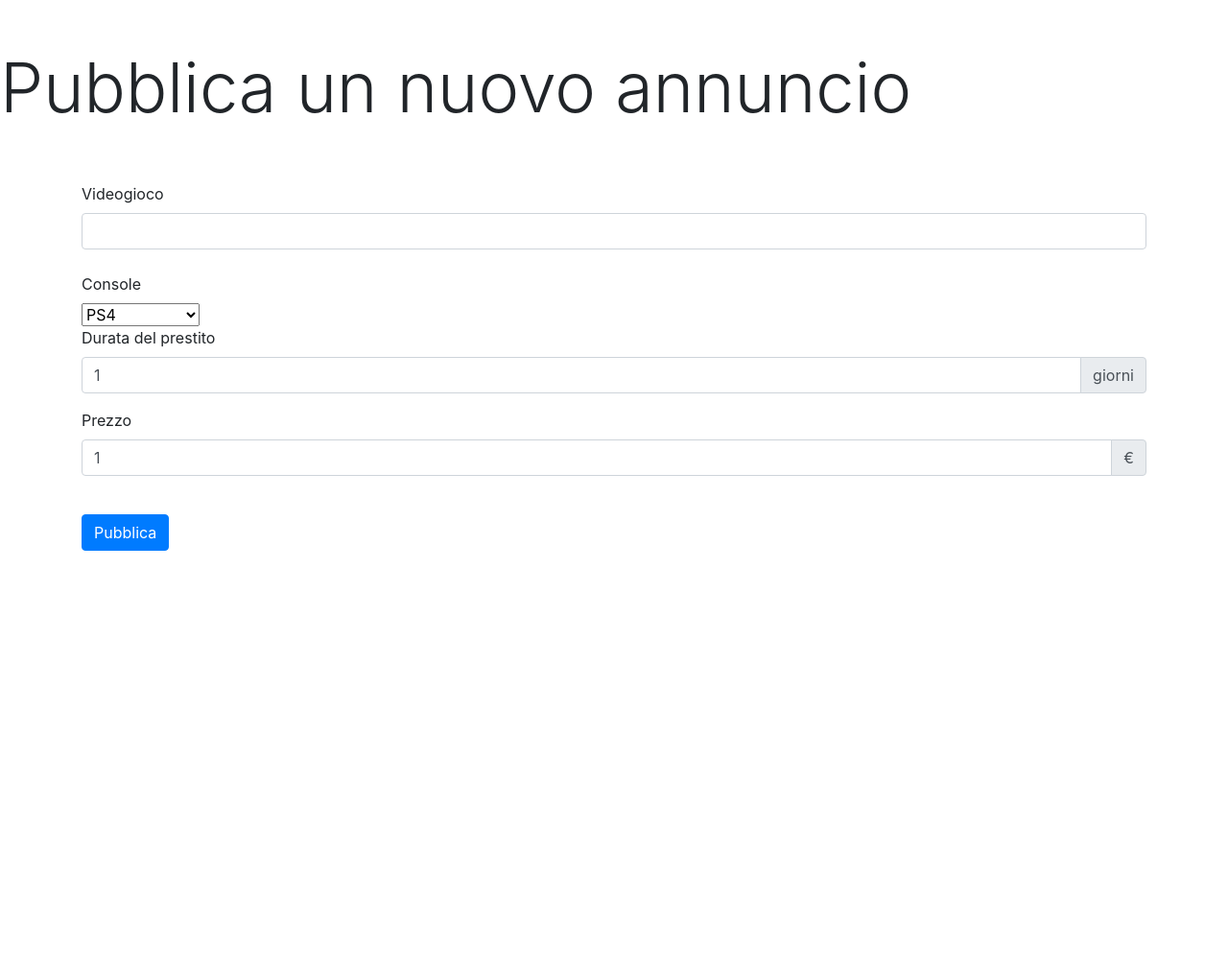
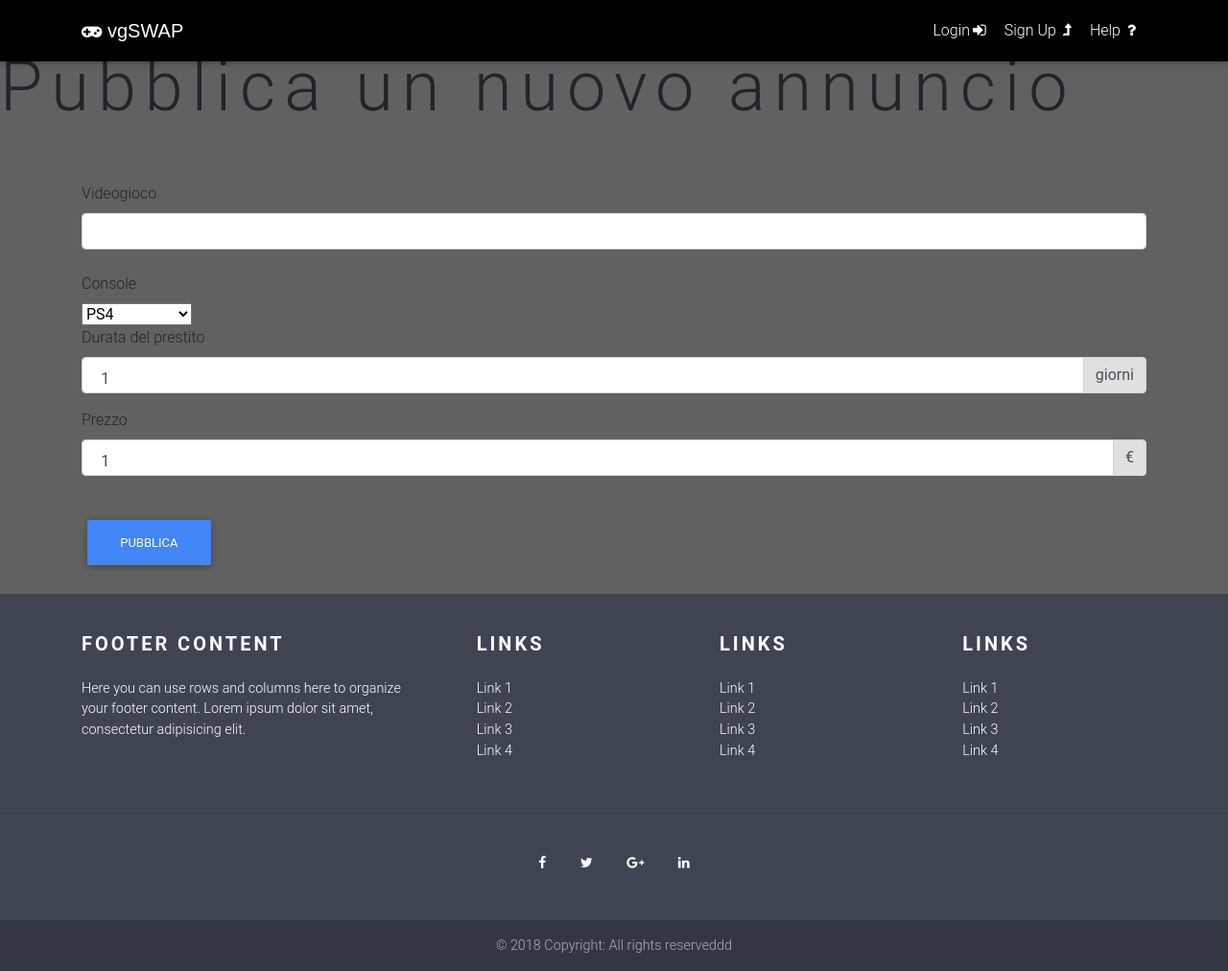
Before and after one commit to Bozzi96/SAW, a PHP site: page /new_ad_form.php in a window 1280 px wide. Shown: the whole page at 96% size. Before the commit the page ends 574 px from the top, so only its background shows below. Run offline with PHP 8.4, Linux system fonts and the light colour scheme; some web fonts are replaced.

Commit message:
Added nav and foot in new_ad_form.php

```diff
--- a/pages/new_ad_form.php
+++ b/pages/new_ad_form.php
@@ -4,9 +4,19 @@
     <meta charset="utf-8" />
     <meta name="viewport" content="width=device-width, initial-scale=1, shrink-to-fit=no">
     <link rel="stylesheet" href="https://stackpath.bootstrapcdn.com/bootstrap/4.1.1/css/bootstrap.min.css" integrity="sha384-WskhaSGFgHYWDcbwN70/dfYBj47jz9qbsMId/iRN3ewGhXQFZCSftd1LZCfmhktB" crossorigin="anonymous">
+    <!-- Font Awesome -->
+    <link rel="stylesheet" href="https://maxcdn.bootstrapcdn.com/font-awesome/4.7.0/css/font-awesome.min.css">
+    <!-- Bootstrap CSS -->
+    <link rel="stylesheet" href="../bootstrap/css/bootstrap.min.css">
+    <!-- Material Design Bootstrap -->
+    <link href="../bootstrap/css/mdb.min.css" rel="stylesheet">
+    <!-- Our CSS -->
+    <link rel="stylesheet" type="text/css" href="../css/profile_navbar_css.css">
+
     <title>Nuovo annuncio</title>
 </head>
 <body>
+    <? include 'navbar.php'; ?>
     <!-- Titolo introduttivo della pagina -->
     <br><br>
     <h1 class="display-3">Pubblica un nuovo annuncio</h1>
@@ -51,9 +61,23 @@
     </form>
     </div>
 
+    <?php include 'footer.php'; ?>
 
     <script src="https://code.jquery.com/jquery-3.3.1.slim.min.js" integrity="sha384-q8i/X+965DzO0rT7abK41JStQIAqVgRVzpbzo5smXKp4YfRvH+8abtTE1Pi6jizo" crossorigin="anonymous"></script>
     <script src="https://cdnjs.cloudflare.com/ajax/libs/popper.js/1.14.3/umd/popper.min.js" integrity="sha384-ZMP7rVo3mIykV+2+9J3UJ46jBk0WLaUAdn689aCwoqbBJiSnjAK/l8WvCWPIPm49" crossorigin="anonymous"></script>
     <script src="https://stackpath.bootstrapcdn.com/bootstrap/4.1.1/js/bootstrap.min.js" integrity="sha384-smHYKdLADwkXOn1EmN1qk/HfnUcbVRZyYmZ4qpPea6sjB/pTJ0euyQp0Mk8ck+5T" crossorigin="anonymous"></script>
+
+    <!-- Optional JavaScript -->
+
+    <!-- jQuery first, then Popper.js, then Bootstrap JS -->
+    <!-- JQuery -->
+    <script type="text/javascript" src="../bootstrap/js/jquery-3.2.1.min.js"></script>
+    <!-- Bootstrap tooltips -->
+    <script type="text/javascript" src="../bootstrap/js/popper.min.js"></script>
+    <!-- Bootstrap core JavaScript -->
+    <script type="text/javascript" src="../bootstrap/js/bootstrap.min.js"></script>
+    <!-- MDB core JavaScript -->
+    <script type="text/javascript" src="../bootstrap/js/mdb.min.js"></script>
+
 </body>
 </html>
```
